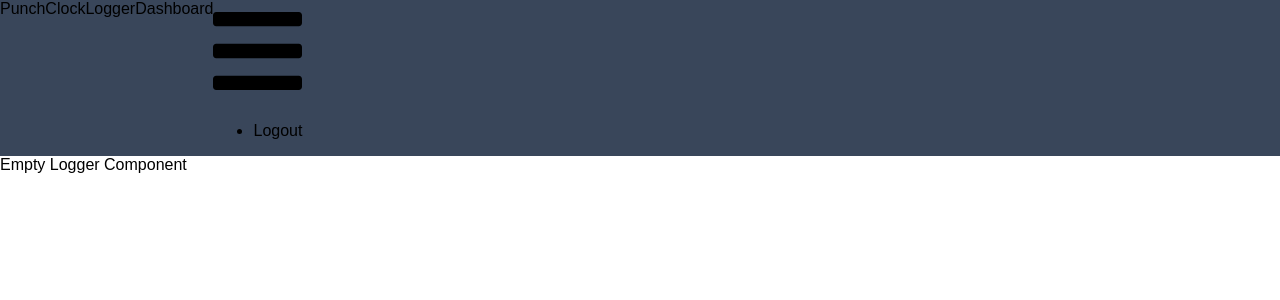
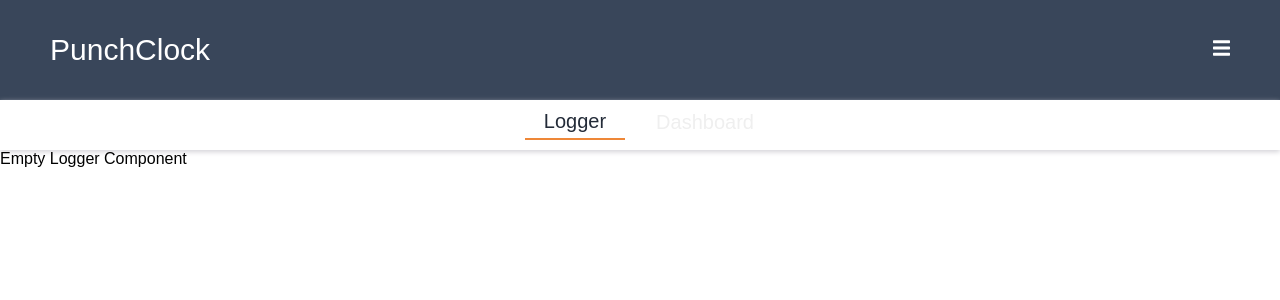
Before and after one commit to s-wirth/punchclock, a React app: page / in a window 1280 px wide. Shown: the top 300 px of the page. Built offline with nearby package versions, Linux system fonts and the light colour scheme.

Commit message:
Style header

```diff
--- a/src/components/Header/index.tsx
+++ b/src/components/Header/index.tsx
@@ -20,20 +20,22 @@ class Header extends React.PureComponent<Props> {
   render() {
     return (
       <div className="header">
+        <div className="header__lm-wrapper">
           <div className="header__logo">PunchClock</div>
-        <div className="header__navigation">
-          <span className={`header__navigation-item ${this.props.views.activeView === Views.Logger ? 'active' : ''}`}>Logger</span>
-          <span className={`header__navigation-item disabled`}>Dashboard</span>
-        </div>
           <div className="header__menu">
             <div
               className="header__menu-btn"
               onClick={() => { }}>
               <img src={menuSVG} alt="menu-icon" />
             </div>
-          <ul className="header__menu-items">
+            <ul className={`header__menu-items ${false ? 'active' : ''}`}>
               <li className="menu-item">Logout</li>
             </ul>
+          </div>
+        </div>
+        <div className="header__navigation">
+          <span className={`header__navigation-item ${this.props.views.activeView === Views.Logger ? 'active' : ''}`}>Logger</span>
+          <span className={`header__navigation-item disabled`}>Dashboard</span>
         </div>
       </div>
     );
--- a/src/style/style.scss
+++ b/src/style/style.scss
@@ -3,11 +3,73 @@
 
 .header {
   display: flex;
-  background: $blue-grey1;
+  flex-direction: column;
+  justify-content: space-between;
+  color: white;
+
+  &__lm-wrapper {
+    display: flex;
+    width: 100%;
+    justify-content: space-between;
+    align-items: center;
+    background: $blue-grey1;
+  }
+
+  &__logo {
+    font-size: 30px;
+    line-height: 100px;
+    width: 10%;
+    margin-left: 50px;
+  }
 
   &__menu-btn {
-    .menu-icon {
+    margin-right: 50px;
+
+    img  {
       height: 20px;
     }
   }
+
+  &__menu-items {
+    display: none;
+
+    &.active {
+      display: block;
+    }
+  }
+
+  &__navigation {
+    display: flex;
+    align-items: center;
+    justify-content: center;
+    width: 100%;
+    text-align: center;
+    background: white;
+    color: #232b38;
+    padding: 10px 0px;
+    font-size: 20px;
+    box-shadow: 0px 2px 5px 0px rgb(212, 211, 216);
+  }
+
+  &__navigation-item {
+    cursor: pointer;
+    width: 100px;
+    padding-bottom: 5px;
+
+    &:hover {
+      border-bottom: 2px solid #efefef;
+    }
+    &:not(:last-child) {
+      margin-right: 30px;
+    }
+
+    &.active {
+      border-bottom: 2px solid #ee8738;
+    }
+
+    &:last-child {
+      color: #efefef;
+      cursor: not-allowed;
+    }
+  }
 }
```
Also changed, not shown: src/images/barsSolid.svg. Lines whose indentation alone changed are shown as unchanged.
